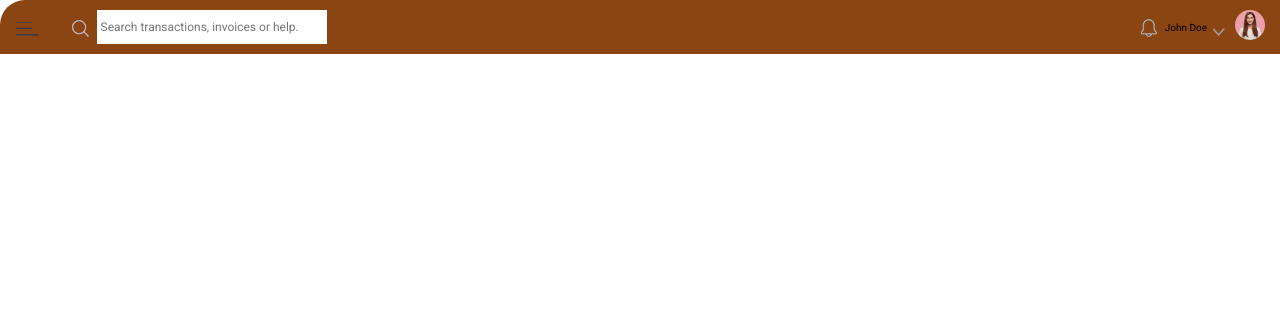
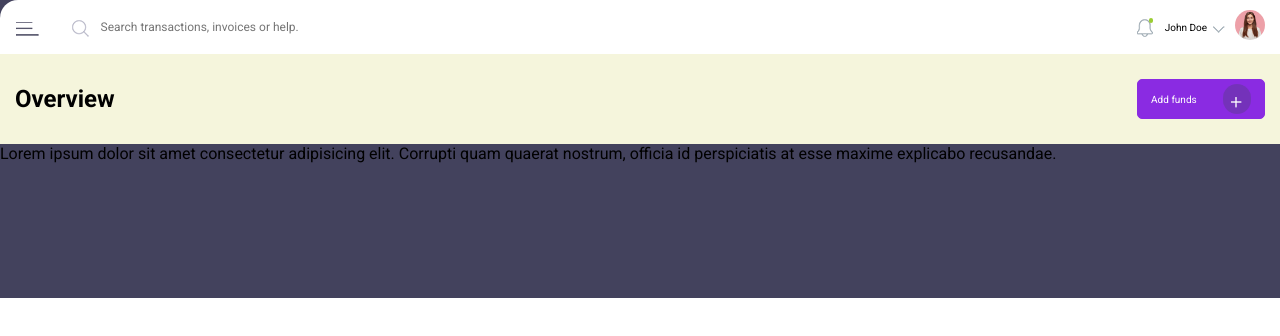
Before and after one commit to shagat/acme-asgn-ang, an Angular app in the folder acme/: page / in a window 1280 px wide. Shown: the top 336 px of the page. Built offline with nearby package versions, Linux system fonts and the light colour scheme.

Commit message:
added sub header in main content

```diff
--- a/acme/src/app/app.component.css
+++ b/acme/src/app/app.component.css
@@ -3,4 +3,5 @@
   width: 100%;
   align-items: stretch;
   transition: all 0.3s ease;
+  background-color: rgba(67, 66, 93, 1);
 }
--- a/acme/src/app/app.component.html
+++ b/acme/src/app/app.component.html
@@ -1,4 +1,5 @@
 <div class="wrapper">
-    <app-side-nav> </app-side-nav>
-  <app-header></app-header>
+  <app-side-nav> </app-side-nav>
+  <!-- <app-header></app-header> -->
+  <app-main></app-main>
 </div>
--- a/acme/src/app/layout/header/header.component.css
+++ b/acme/src/app/layout/header/header.component.css
@@ -1,15 +1,11 @@
 .header {
   display: flex;
-  width: calc(100vw - 254px);
+  width: calc(100vw - 260px);
   justify-content: space-around;
   padding: 5px 10px;
   transition: all 0.3s ease;
-  background-color: saddlebrown;
-  border-top-left-radius: 25px;
-}
-.header::before {
-  border-top: 2px;
-  border-radius: 5px;
+  background-color: white;
+  border-top-left-radius: 18px;
 }
 
 .header-left {
@@ -18,6 +14,7 @@
   justify-content: flex-start;
   margin: 5px;
 }
+
 .header-search {
   display: flex;
   position: relative;
@@ -39,6 +36,17 @@
   justify-content: flex-end;
   margin: 5px;
 }
+
+.header-notification sup {
+  position: relative;
+  content: " ";
+  top: -13px;
+  left: -12px;
+  background-color: yellowgreen;
+  font-size: 1px;
+  border-radius: 100px;
+  padding: 2px;
+}
 .header-name {
   font-size: x-small;
   align-self: center;
--- a/acme/src/app/layout/header/header.component.html
+++ b/acme/src/app/layout/header/header.component.html
@@ -18,12 +18,22 @@
   </div>
   <div class="header-right">
     <div class="header-notification">
-      <img src="../../../assets/sprites/bell.png" />
+      <a>
+        <img src="../../../assets/sprites/bell.png" />
+      </a>
+      <sup></sup>
     </div>
-    <span class="header-name">John Doe</span>
-    <img src="../../../assets/sprites/down-arrow.png" />
+    <p class="header-name">John Doe</p>
+    <a>
+      <img src="../../../assets/sprites/down-arrow.png" />
+    </a>
     <div class="header-account">
-      <img class="header-profile-pic" src="../../../assets/profile-pic-01.jpg" />
+      <a>
+        <img
+          class="header-profile-pic"
+          src="../../../assets/profile-pic-01.jpg"
+        />
+      </a>
     </div>
   </div>
 </div>
--- a/acme/src/app/layout/main/main.component.css
+++ b/acme/src/app/layout/main/main.component.css
@@ -0,0 +1,45 @@
+.main-wrapper {
+  display: flex;
+  flex-direction: column;
+  background-color: rgba(67, 66, 93, 1);
+}
+
+.content {
+  display: flex;
+  flex-direction: column;
+  height: 56px;
+  align-items: center;
+}
+
+.content-header {
+  display: flex;
+  flex-direction: column;
+  justify-content: space-between;
+}
+.sub-header {
+  display: flex;
+  justify-content: space-between;
+  height: 90px;
+  align-items: center;
+  padding: 0px 15px;
+  background-color: beige;
+}
+
+.add-funds-btn {
+  display: flex;
+  justify-content: space-around;
+  color: white;
+  border-radius: 5px;
+  background-color: blueviolet;
+  border: 1px solid blueviolet;
+  height: 2.5rem;
+  width: 8rem;
+  font-size: 10px;
+  align-items: center;
+}
+
+.add-funds-btn img {
+  justify-items: center;
+  background-color: rgba(67, 66, 93, 0.3);
+  border-radius: 25px;
+}
--- a/acme/src/app/layout/main/main.component.html
+++ b/acme/src/app/layout/main/main.component.html
@@ -1 +1,18 @@
-<p>main works!</p>
+<div class="main-wrapper">
+  <div class="content-header">
+    <app-header></app-header>
+    <div class="sub-header">
+      <h2>Overview</h2>
+      <button class="btn add-funds-btn">
+        <span>Add funds</span><img src="../../../assets/sprites/add.png" />
+      </button>
+    </div>
+  </div>
+</div>
+<div class="content-main">
+  <p>
+    Lorem ipsum dolor sit amet consectetur adipisicing elit. Corrupti quam
+    quaerat nostrum, officia id perspiciatis at esse maxime explicabo
+    recusandae.
+  </p>
+</div>
```
